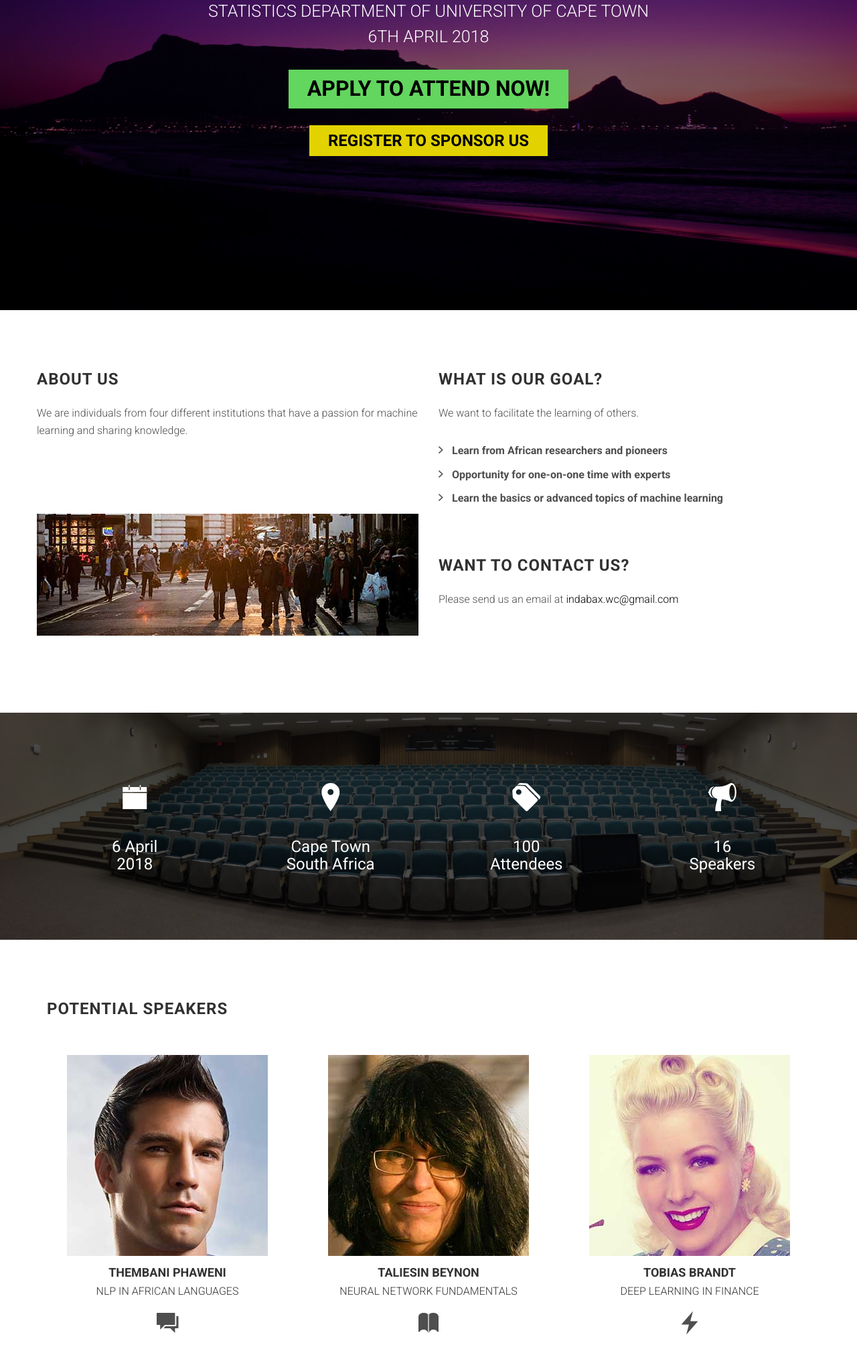
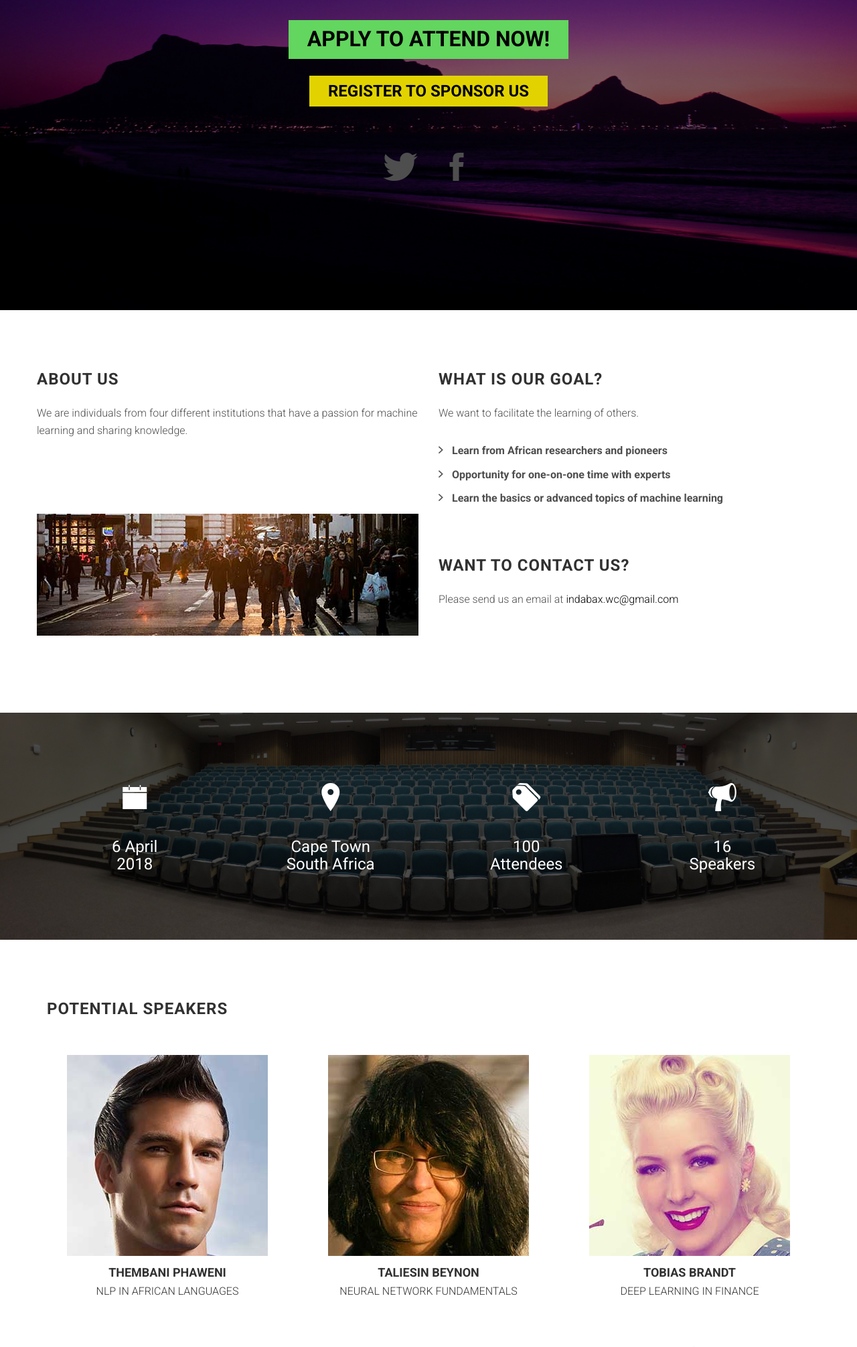
Before and after one commit to indabax/indabax.github.io, a website: page work_in_progress_index.html in a window 1280 px wide. Shown: the part 337-2348 px from the top of the page at 67% size. Drawn offline with Linux system fonts and the light colour scheme; files whose address does not match are found by name.

Commit message:
Change location of social links

```diff
--- a/assets/css/main.css
+++ b/assets/css/main.css
@@ -63,21 +63,22 @@ ul li {
 .social-block {
   list-style-type: none;
   padding: 0;
+  padding-top: 3em;
 }
 .social-block li {
   display: inline-block;
 }
 .social-block li a {
   display: inline-block;
-  height: 32px;
-  width: 32px;
+  height: 5em;
+  width: 5em;
   color: #4e4e4e;
 }
 .social-block li a i {
-  font-size: 2.5em;
+  font-size: 3.5em;
 }
 .social-block li a:hover, .social-block li a:focus {
-  color: #000;
+  color: #4c90ff;
 }
 
 .btn.active.focus,
--- a/work_in_progress_index.html
+++ b/work_in_progress_index.html
@@ -65,8 +65,14 @@
             <a class="btn btn-white" id="apply" href="">Apply To Attend Now!</a>
             <br>
             <br>
-            <a class="btn btn-white" id="sponsor" href="">Register To Sponsor Us</a>
+            <a class="btn btn-white" id="sponsor" href="https://goo.gl/forms/GCvBEtX12QPsOPgg2">Register To Sponsor Us</a>
 
+            <div class="row align-items-end">
+                <ul class="social-block">
+                    <li><a href="https://twitter.com/indabaxwc"><i class="ion-social-twitter"></i></a></li>
+                    <li><a href="https://www.facebook.com/events/160919957808955/"><i class="ion-social-facebook"></i></a></li>
+                </ul>
+            </div>
         </div>
     </header>
 
@@ -834,10 +840,7 @@
         <div class="container">
             <div class="row">
                 <div class="col-md-12">
-                    <p class="site-info">Designed and <br> Developed by <a href="http://technextit.com">Technext Limited</a></p>
-                    <ul class="social-block">
-                        <li><a href="https://twitter.com/indabaxwc"><i class="ion-social-twitter"></i></a></li>
-                    </ul>
+                    <p class="site-info">Originally Designed and <br> Developed by <a href="http://technextit.com">Technext Limited</a></p>
                 </div>
             </div>
         </div>
```
